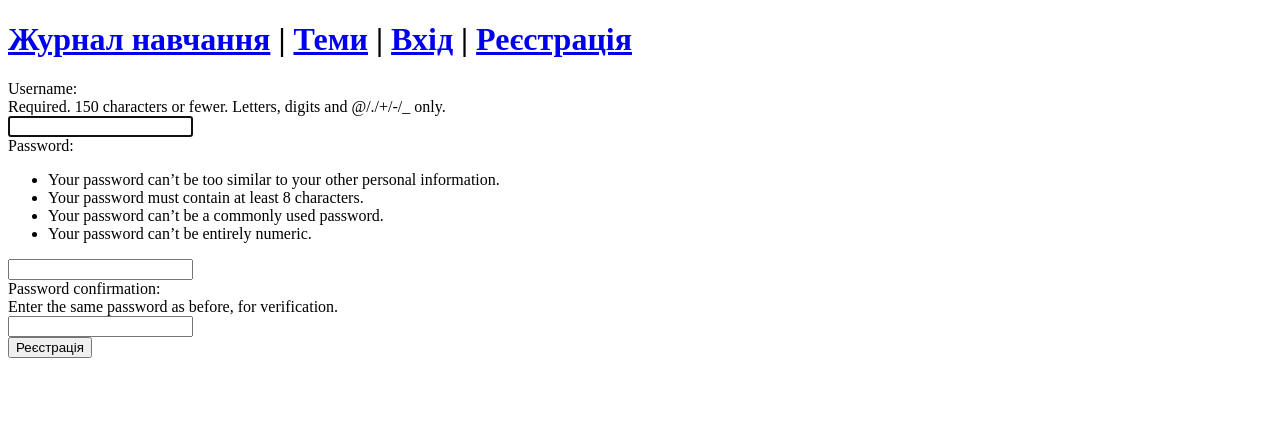
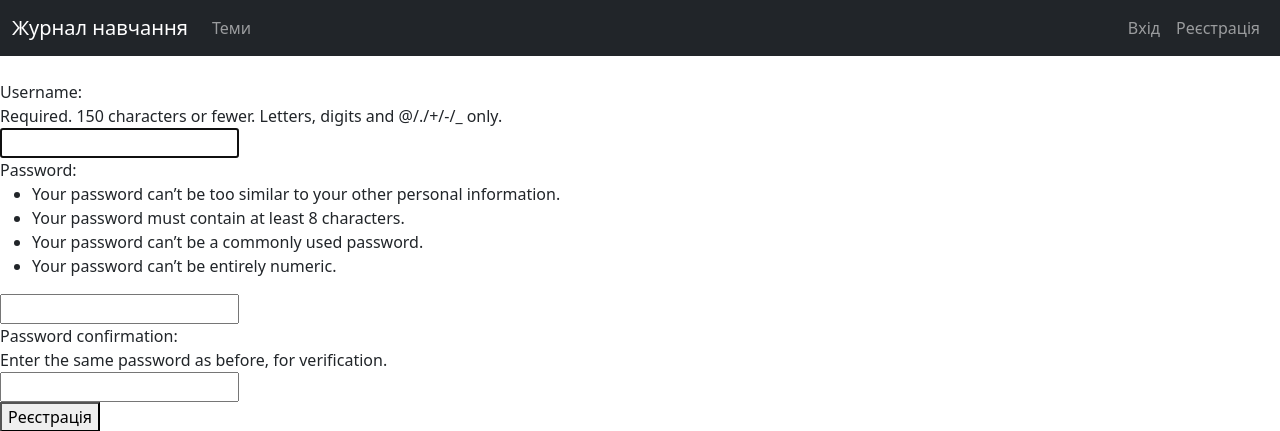
Before and after one commit to roman-yatsenko/learning-log-2025, a Django app: page /accounts/register/ in a window 1280 px wide. Shown: the top 431 px of the page. Run offline with Django 5.2, Linux system fonts and the light colour scheme; some libraries are stand-ins or nearby versions.

Commit message:
Add bootstrap navbar

```diff
--- a/core/settings.py
+++ b/core/settings.py
@@ -34,6 +34,9 @@ INSTALLED_APPS = [
     # My apps
     'learning_logs',
     'accounts',
+
+    # 3rd party applications
+    'django_bootstrap5',
 
     # Django applications
     'django.contrib.admin',
--- a/learning_logs/templates/learning_logs/base.html
+++ b/learning_logs/templates/learning_logs/base.html
@@ -1,29 +1,55 @@
 <!DOCTYPE html>
 <html lang="en">
   <head>
-  <meta charset="UTF-8">
-  <meta name="viewport" content="width=device-width, initial-scale=1.0">
+    <meta charset="UTF-8" />
+    <meta name="viewport" content="width=device-width, initial-scale=1.0" />
     <title>Learning Log</title>
+
+    {% load django_bootstrap5 %}
+    {% bootstrap_css %}
+    {% bootstrap_javascript %}
   </head>
   <body>
-  <h1>
-    <a href="{% url 'learning_logs:index' %}">Журнал навчання</a> |
-    <a href="{% url 'learning_logs:topics' %}">Теми</a> |
+    <nav class="navbar navbar-expand-md navbar-dark bg-dark mb-4">
+      <div class="container-fluid">
+        <a class="navbar-brand" href="{% url 'learning_logs:index' %}">Журнал навчання</a>
+
+        <button class="navbar-toggler" type="button" data-bs-toggle="collapse" data-bs-target="#navbarCollapse" aria-controls="navbarCollapse" aria-expanded="false" aria-label="Toggle navigation"><span class="navbar-toggler-icon"></span></button>
+
+        <div class="collapse navbar-collapse" id="navbarCollapse">
+          <ul class="navbar-nav me-auto mb-2 mb-md-0">
+            <li class="nav-item">
+              <a class="nav-link" href="{% url 'learning_logs:topics' %}">Теми</a>
+            </li>
+          </ul>
+
+          <ul class="navbar-nav ms-auto mb-2 mb-md-0">
             {% if user.is_authenticated %}
-      {{ user.username }}
+              <li class="nav-item">
+                <span class="navbar-text me-2">{{ user.username }}</span>
+              </li>
             {% else %}
-      <a href="{% url 'accounts:login' %}">Вхід</a> |
-      <a href="{% url 'accounts:register' %}">Реєстрація</a>
+              <li class="nav-item">
+                <a class="nav-link" href="{% url 'accounts:login' %}">Вхід</a>
+              </li>
+              <li class="nav-item">
+                <a class="nav-link" href="{% url 'accounts:register' %}">Реєстрація</a>
+              </li>
             {% endif %}
-  </h1>
-  {% block content %}{% endblock content %}
+          </ul>
 
           {% if user.is_authenticated %}
-    <hr>
             <form action="{% url 'accounts:logout' %}" method="post">
               {% csrf_token %}
-      <button type="submit">Вихід</button>
+              <button type="submit" class="btn btn-outline-secondary btn-sm">Вихід</button>
             </form>
           {% endif %}
+        </div>
+      </div>
+    </nav>
+
+    {% block content %}
+    {% endblock %}
+
   </body>
 </html>
```
Lines whose indentation alone changed are shown as unchanged.
